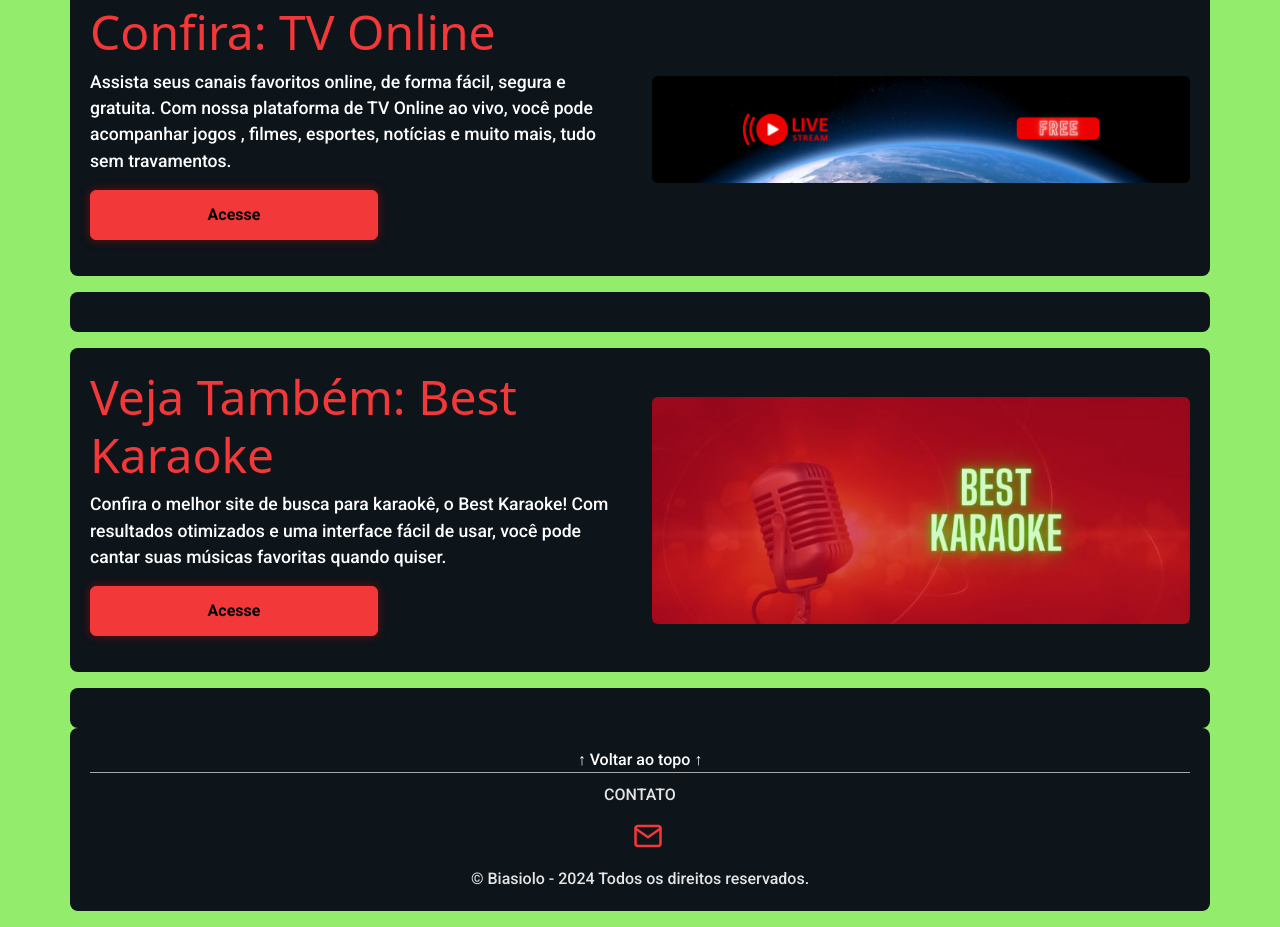
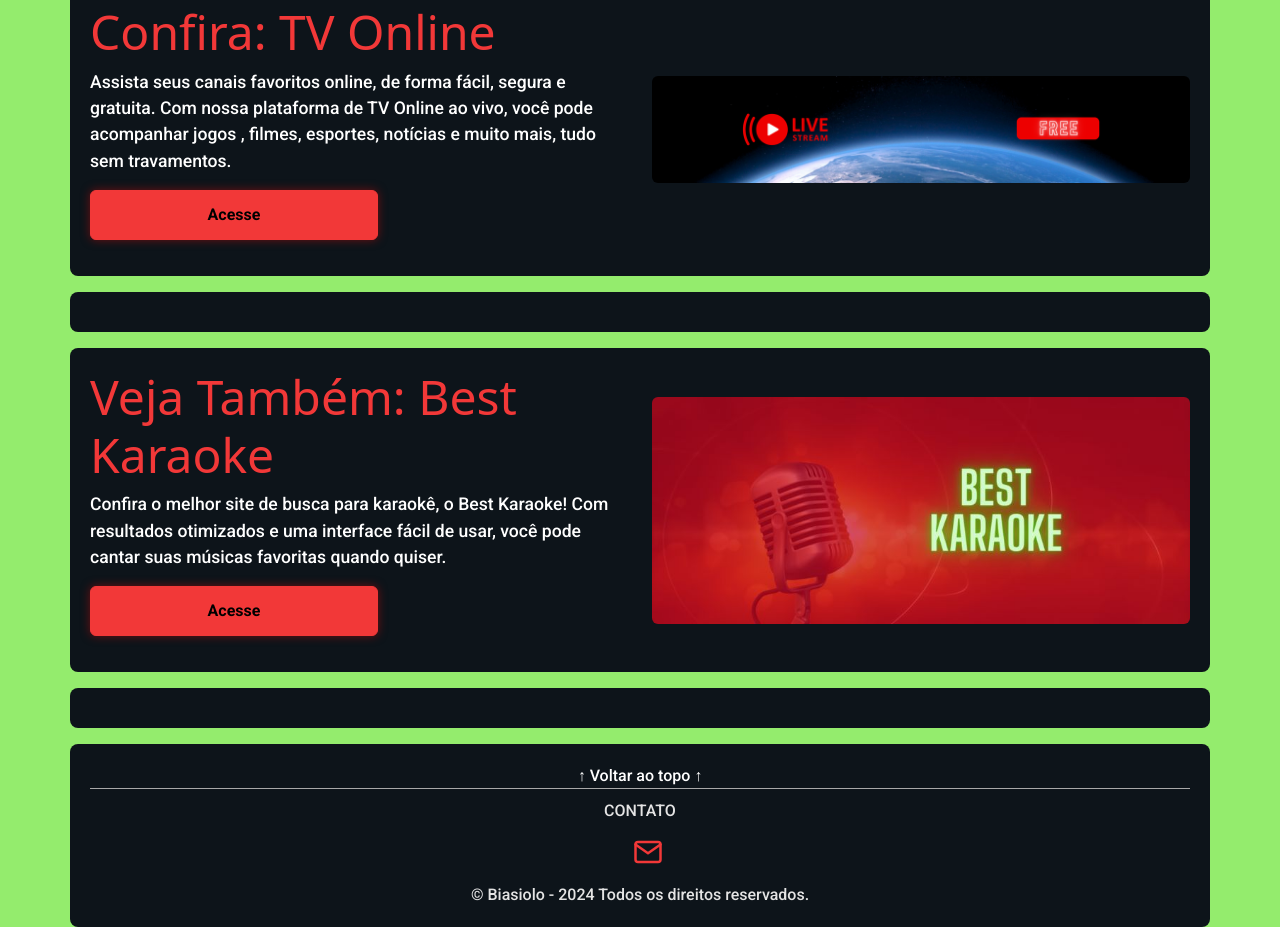
Before and after one commit to Biasiolo/new-snake-game, a website built with Parcel: page src/index.html in a window 1280 px wide. Shown: the part 1719-2646 px from the top of the page. Built offline with nearby package versions, Linux system fonts and the light colour scheme; a web font is replaced by a local one.

Commit message:
organizada

```diff
--- a/src/index.html
+++ b/src/index.html
@@ -213,7 +213,7 @@
     </div>
 
     <!-- Footer -->
-    <div class="container">
+    <div class="container mt-3">
         <div class="footer" id="footer1">
             <div class="row">
                 <a href="#home" class="back-to-top text-center">↑ Voltar ao topo ↑</a>
```
